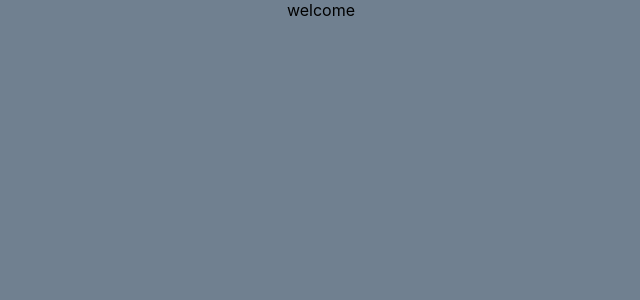
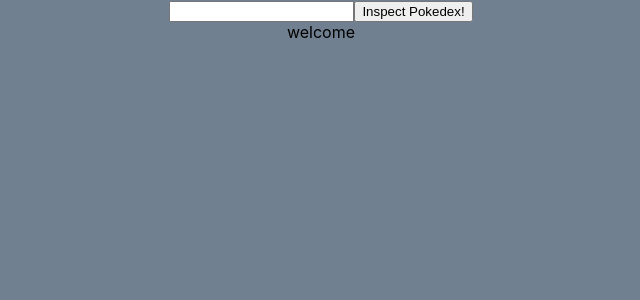
Before and after one commit to Annalise-M/Lab-03-Pokedex-React, a React (Create React App) app: page / in a window 1280 px wide. Shown: the top 300 px of the page, without its empty margins (319-959 px from the left). Built offline with nearby package versions, Linux system fonts and the light colour scheme.

Commit message:
input and button added to App.js

```diff
--- a/package.json
+++ b/package.json
@@ -8,7 +8,8 @@
     "@testing-library/user-event": "^7.2.1",
     "react": "^16.13.1",
     "react-dom": "^16.13.1",
-    "react-scripts": "3.4.1"
+    "react-scripts": "3.4.1",
+    "superagent": "^5.3.1"
   },
   "scripts": {
     "start": "react-scripts start",
--- a/src/App.js
+++ b/src/App.js
@@ -1,17 +1,57 @@
 import React from 'react';
 import './Styles.css';
-// import './App.css';
+import request from 'superagent';
 
-function App() {
-  return (
-    <div className="App">
-      <header className="App-header">
-      </header>
-      <body>
-        welcome
-      </body>
-    </div>
-  );
+// need to create in put for userSearchParams
+// need to add a seach-Button
+// need to add/connect pokedex data to site
+// need to add drop down category as another seachParam option
+
+// must display Pokemon image: ex. url_image: "http://assets.pokemon.com/assets/cms2/img/pokedex/full/003.png"
+// must display Pokemon name: ex. pokemon: "venusaur",
+// must display relevant data (attack, defence, anything you used in seach/sort) ex. type_1: / ability_hidden:
+
+class App extends React.Component {
+  state = {
+    search: '',
+    isLoading: false,
+    pokeState: []
+  }
+
+  handleClick = async () => {
+    this.setState({ isLoading: true})
+    const data = await request.get(`https://alchemy-pokedex.herokuapp.com/api/pokedex?perPage=1000&pokemon=${this.state.search}`);
+
+    this.setState({
+      pokeState: data.body.results,
+      isLoading: false,
+    })
+  }
+
+  handlePokemonType = (e) => {
+    const type = e.target.value;
+
+    this.setState({ filter: type })
+  }
+
+  render() {
+    return (
+      <>
+        <header className={this.state.newColor}>
+
+          <input onChange={(e) => this.setState({ search: e.target.validationMessage })} />
+          <button onClick={this.handleClick}>Inspect Pokedex!</button>
+          {/* will put / */}
+          {/* {handleDropDown
+            this.state.isLoading
+
+          } */}
+        </header>
+
+        <body>welcome</body>
+      </>
+    );
+  }
 }
 
 export default App;
--- a/src/Styles.css
+++ b/src/Styles.css
@@ -1,3 +1,11 @@
+.App {
+  text-align: center;
+}
+
+.Box {
+  background-color: #fca6b5;
+}
+
 body {
   -ms-flex-line-pack: center;
       align-content: center;
@@ -9,5 +17,7 @@
           justify-content: center;
   background-color: slategrey;
   text-align: center;
+  height: 100vh;
+  width: auto;
 }
 /*# sourceMappingURL=Styles.css.map */
--- a/src/Styles.scss
+++ b/src/Styles.scss
@@ -1,5 +1,14 @@
 $MainColor: slategrey;
 $MainTextColor: white;
+$AltBackColor: rgb(252, 166, 181);
+
+.App {
+    text-align: center;
+}
+
+.Box {
+    background-color: $AltBackColor;
+}
 
 body {
     align-content: center;
@@ -7,4 +16,6 @@
     justify-content: center;
     background-color: $MainColor;
     text-align: center;
+    height: 100vh;
+    width: auto;
 }
```
Also changed, not shown: src/PokemonData.js (added, +48 -0 lines), src/QuoteList.js (deleted, +0 -11 lines), 2 other files (tests, documents, lock files or other folders).
